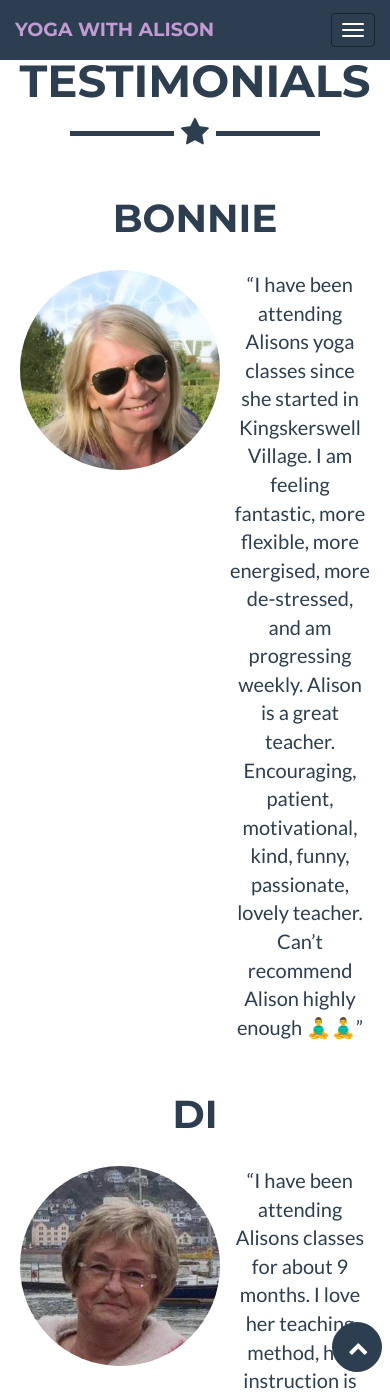
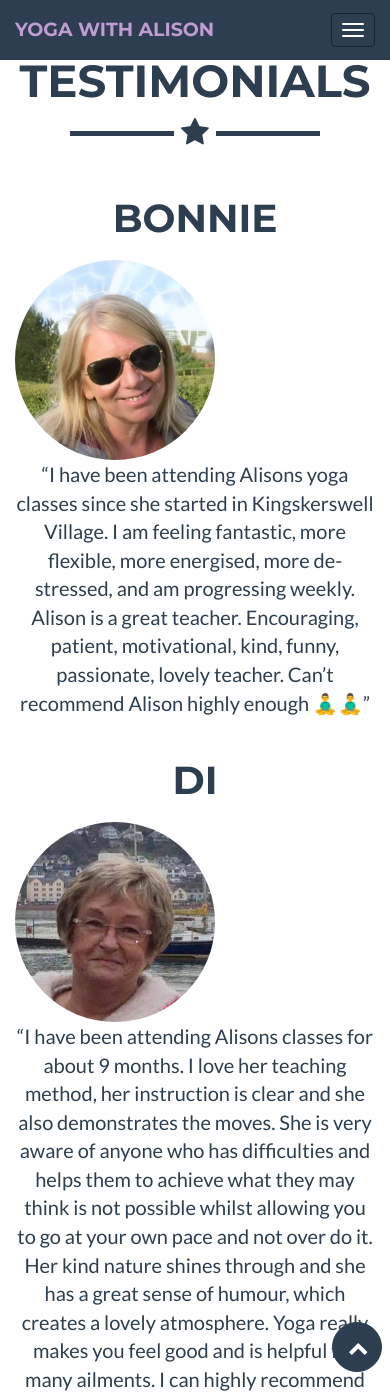
Before and after one commit to YogaWithAlison/yogawithalison.github.io, a Jekyll site: the page built from index.html, in a window 390 px wide and 1400 px high, scrolled down 4695 px. Built offline with Jekyll 4.4.1, drawn with Linux system fonts in a browser that asks for light colours.

Commit message:
testimonials split

```diff
--- a/_includes/css/main.css
+++ b/_includes/css/main.css
@@ -88,6 +88,12 @@ h6 {
   margin: 0 auto;
   height: auto;
   width: 100%
+}
+
+@media(max-width: 768px) {
+  .testimonials td {
+    display: table-row;
+  }
 }
 
 hr.star-footer,
```
